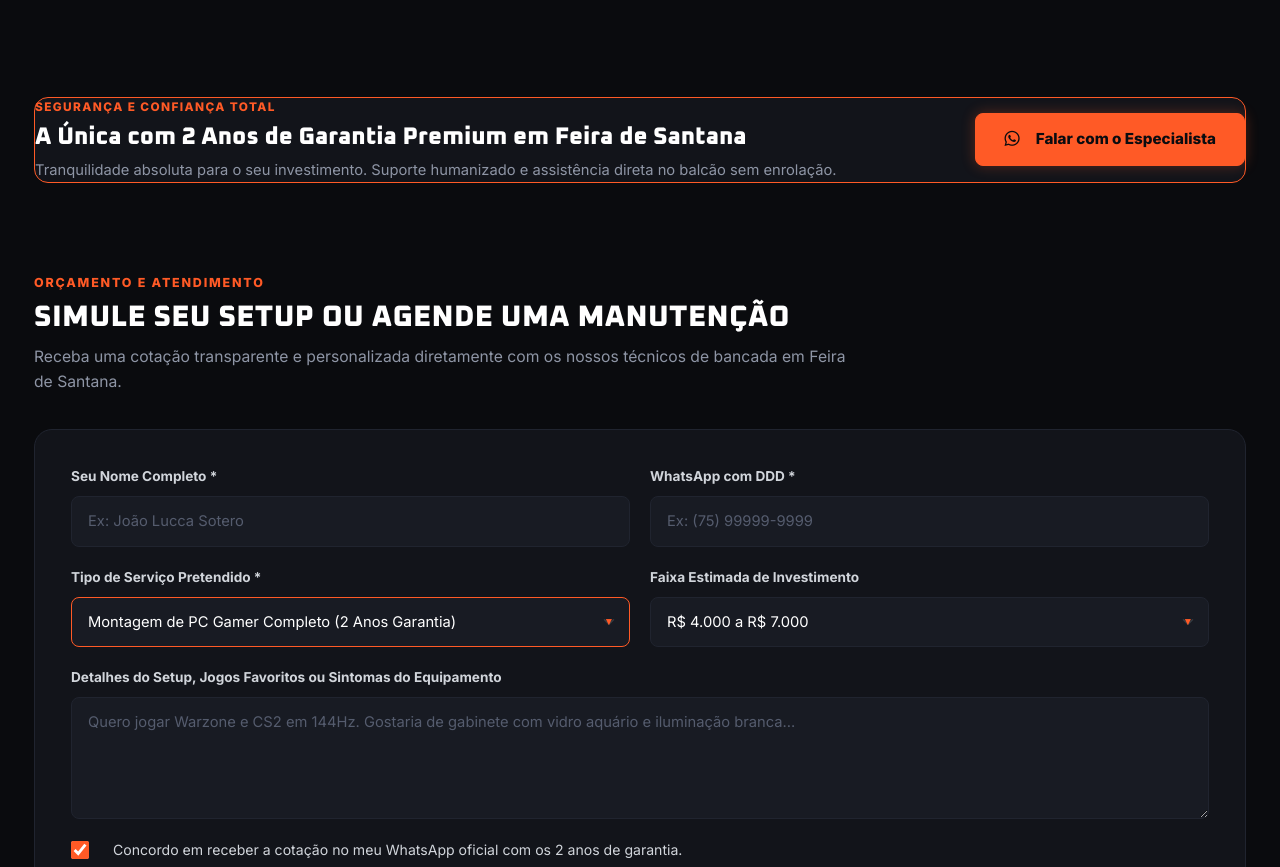
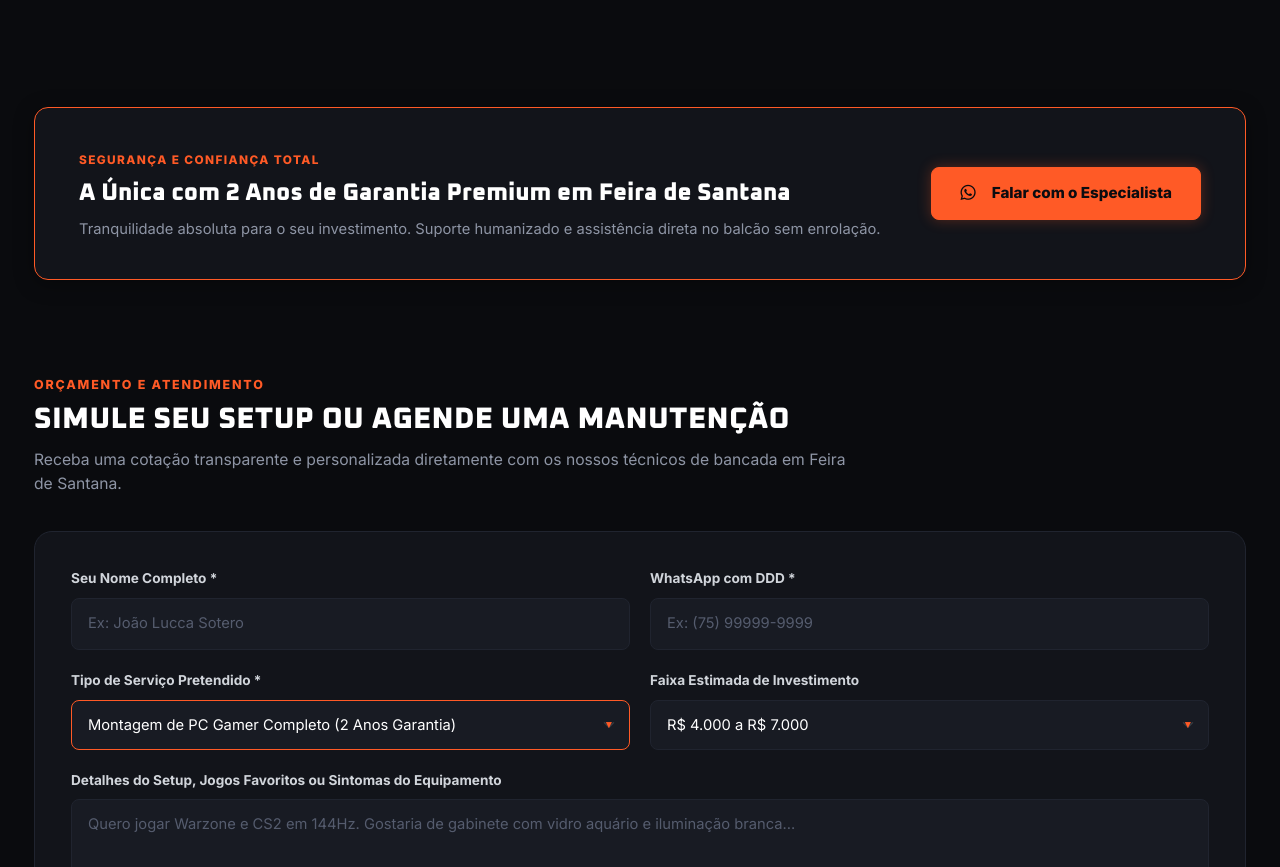
Before and after one commit to lucca3447/pcgamingstore, a plain HTML site: page frontend/index.html in a window 1280 px wide. Shown: the part 2563-3430 px from the top of the page. Drawn offline with nearby package versions, Linux system fonts and the light colour scheme.

Commit message:
fix: restaura padding e margens do banner seguranca e confianca total

```diff
--- a/frontend/style.css
+++ b/frontend/style.css
@@ -470,24 +470,26 @@ h1, h2, h3, h4, h5, h6 {
 /* --------------------------------------------------------------------------
    8.3. CSS FLEXBOX: BANNER DE GARANTIA (DIFERENCIAIS)
    -------------------------------------------------------------------------- */
-.secao-banner-garantia { padding: 30px 0 60px 0; }
+.secao-banner-garantia { padding: 40px 0 65px 0; }
 
 .garantia-banner-box {
   background-color: var(--bg-surface);
   border: 1.5px solid var(--primary-orange);
   border-radius: var(--radius-lg);
-  padding: clamp(24px, 4vw, 36px 44px);
+  padding: 38px 44px;
   display: flex;
   align-items: center;
   justify-content: space-between;
-  gap: 30px;
+  gap: 32px;
+  box-shadow: 0 4px 20px rgba(0, 0, 0, 0.35);
 }
 
 .garantia-banner-texto { flex: 1; }
-.banner-tag { display: block; font-family: var(--font-body); font-size: 0.74rem; font-weight: 800; letter-spacing: 1.4px; color: var(--primary-orange); margin-bottom: 6px; text-transform: uppercase; }
-.banner-titulo { font-size: clamp(1.2rem, 3vw, 1.5rem); font-weight: 800; margin-bottom: 8px; }
-.banner-descricao { font-size: 0.92rem; color: var(--text-muted); line-height: 1.5; margin-bottom: 0; }
-.garantia-banner-cta .btn { padding: 14px 28px; font-size: 0.95rem; }
+.banner-tag { display: inline-block; font-family: var(--font-body); font-size: 0.74rem; font-weight: 800; letter-spacing: 1.4px; color: var(--primary-orange); margin-bottom: 8px; text-transform: uppercase; }
+.banner-titulo { font-size: clamp(1.2rem, 3vw, 1.5rem); font-weight: 800; margin-bottom: 10px; line-height: 1.25; }
+.banner-descricao { font-size: 0.92rem; color: var(--text-muted); line-height: 1.55; margin-bottom: 0; }
+.garantia-banner-cta { flex-shrink: 0; }
+.garantia-banner-cta .btn { padding: 14px 28px; font-size: 0.95rem; white-space: nowrap; }
 
 /* --------------------------------------------------------------------------
    8.3. CSS GRID: FORMULÁRIO DE ORÇAMENTO (2 COLUNAS)
@@ -565,7 +567,7 @@ h1, h2, h3, h4, h5, h6 {
 @media (max-width: 991.98px) {
   .hero-container { gap: 30px; }
   .sobre-grid, .cards-grid, .servicos-grid { grid-template-columns: repeat(2, 1fr); }
-  .garantia-banner-box { flex-direction: column; text-align: center; padding: 30px; }
+  .garantia-banner-box { flex-direction: column; text-align: center; padding: 32px 24px; gap: 24px; }
   .rodape-grid { grid-template-columns: 1fr 1fr; gap: 35px; }
 }
 
@@ -583,6 +585,8 @@ h1, h2, h3, h4, h5, h6 {
   .hero-card-pc, .hero-imagem { height: 300px; max-height: 300px; }
   .sobre-grid, .cards-grid, .servicos-grid, .form-grid, .rodape-grid { grid-template-columns: 1fr; }
   .form-estilizado { padding: 24px 18px; }
+  .garantia-banner-box { padding: 26px 20px; gap: 20px; }
+  .garantia-banner-cta, .garantia-banner-cta .btn { width: 100%; }
   .rodape-grid { gap: 30px; }
   .rodape-creditos { flex-direction: column; gap: 10px; text-align: center; }
 }
```
